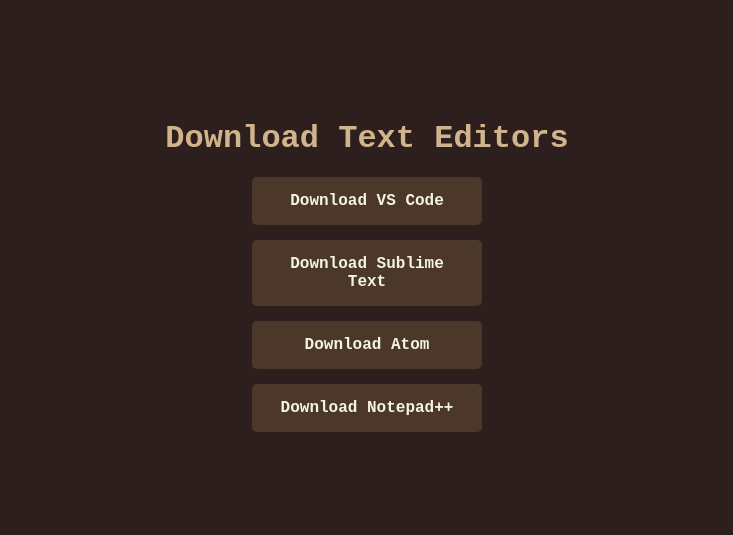
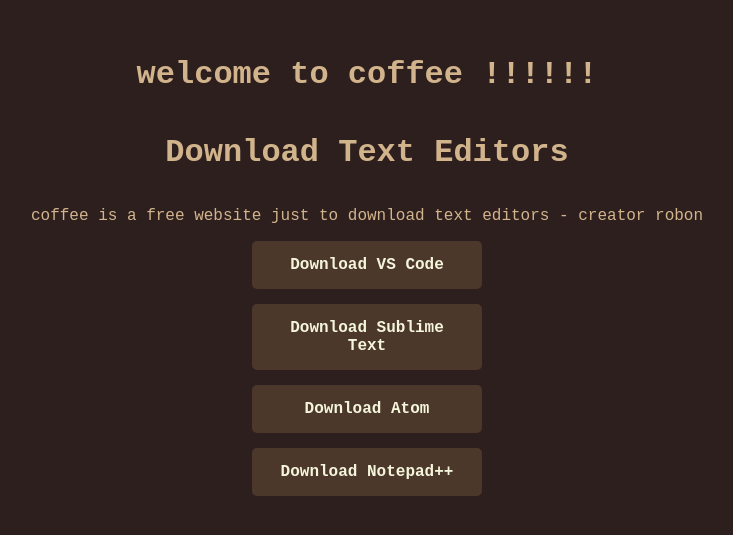
Before and after one commit to C-OFE/coffee, a plain HTML site: page index.html in a window 1280 px wide. Shown: the part 135-670 px from the top of the page, without its empty margins (273-1006 px from the left). Drawn offline with Linux system fonts and the light colour scheme.

Commit message:
Update index.html

```diff
--- a/index.html
+++ b/index.html
@@ -42,7 +42,9 @@
     </style>
 </head>
 <body>
+    <h1>welcome to coffee  !!!!!!</h1>
     <h1>Download Text Editors</h1>
+    <p>coffee is a free website just to download text editors - creator robon</p>
     <div class="editor-container">
         <div class="editor">
             <a href="https://code.visualstudio.com/download" target="_blank">Download VS Code</a>
```
